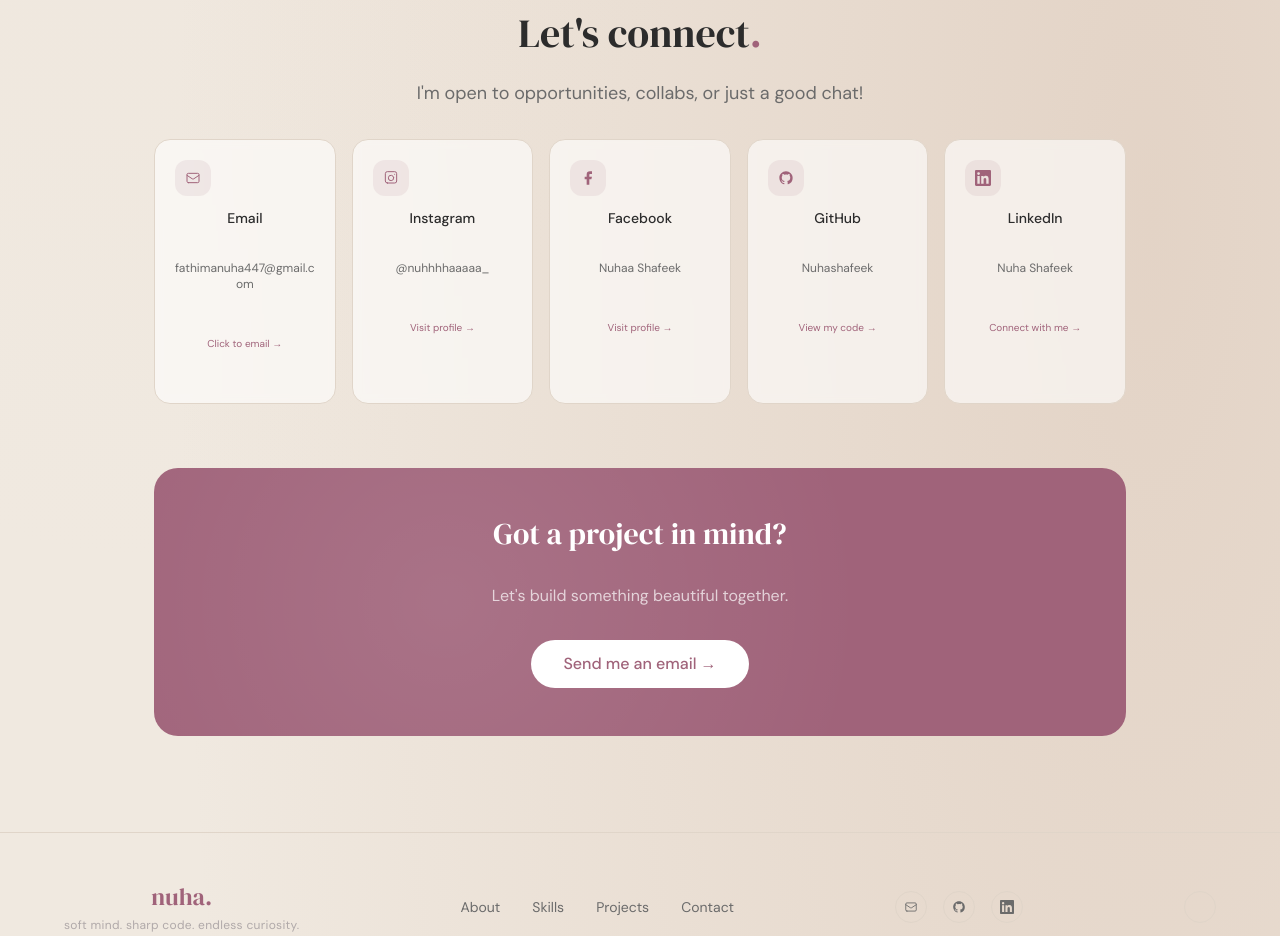
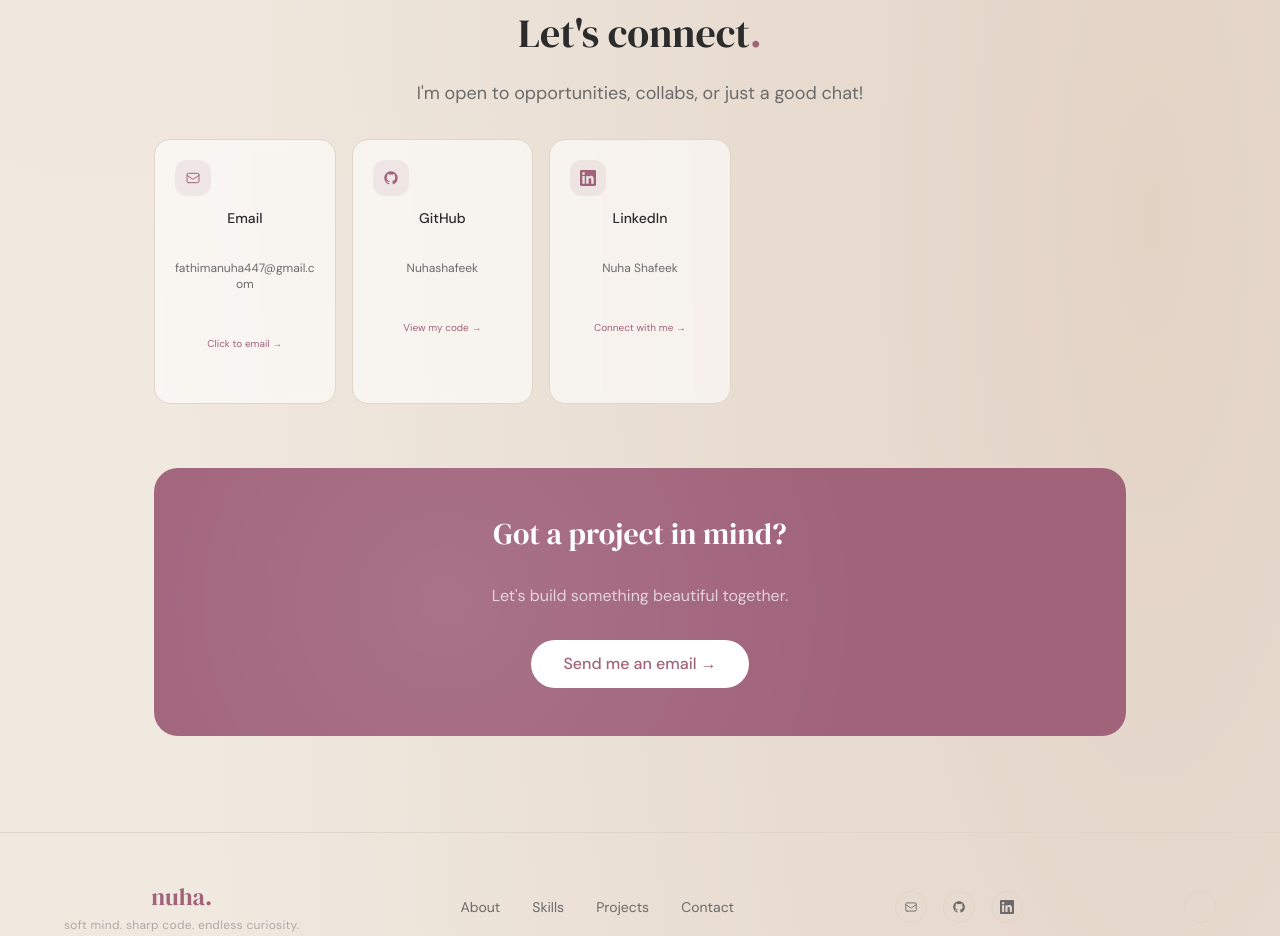
Before and after one commit to Nuhashafeek/portfolio, a plain HTML site: page index.html in a window 1280 px wide. Shown: the part 3375-4311 px from the top of the page. Drawn offline with nearby package versions, Linux system fonts and the light colour scheme.

Commit message:
removed links

```diff
--- a/index.html
+++ b/index.html
@@ -388,31 +388,9 @@
           <p class="text-[10px] text-mauve mt-auto">Click to email →</p>
         </a>
 
-        <a href="https://www.instagram.com/nuhhhhaaaaa_?igsh=b2J4c3Q5amU1ejc2&utm_source=qr" target="_blank" class="group bg-white/60 backdrop-blur-sm border border-[#e0d5c9] rounded-2xl p-5 hover:-translate-y-2 transition-all duration-300 flex flex-col gap-3 fade-up fade-up-delay-2">
-          <div class="w-9 h-9 rounded-xl bg-mauve/10 flex items-center justify-center group-hover:bg-mauve transition-all duration-300">
-            <svg class="w-4 h-4 text-mauve group-hover:text-white transition-colors duration-300" fill="none" stroke="currentColor" viewBox="0 0 24 24">
-              <path stroke-linecap="round" stroke-linejoin="round" stroke-width="1.5" d="M16 11.37A4 4 0 1112.63 8 4 4 0 0116 11.37zm1.5-4.87h.01M6.5 19.5h11a3 3 0 003-3v-11a3 3 0 00-3-3h-11a3 3 0 00-3 3v11a3 3 0 003 3z"/>
-            </svg>
-          </div>
-          <div>
-            <p class="text-sm font-medium text-[#2C2C2C] mb-0.5">Instagram</p>
-            <p class="text-xs text-[#6B6B6B]">@nuhhhhaaaaa_</p>
-          </div>
-          <p class="text-[10px] text-mauve mt-auto">Visit profile →</p>
-        </a>
 
-        <a href="https://www.facebook.com/share/1EPKQvu4YJ/?mibextid=wwXIfr" target="_blank" class="group bg-white/60 backdrop-blur-sm border border-[#e0d5c9] rounded-2xl p-5 hover:-translate-y-2 transition-all duration-300 flex flex-col gap-3 fade-up fade-up-delay-3">
-          <div class="w-9 h-9 rounded-xl bg-mauve/10 flex items-center justify-center group-hover:bg-mauve transition-all duration-300">
-            <svg class="w-4 h-4 text-mauve group-hover:text-white transition-colors duration-300" fill="currentColor" viewBox="0 0 24 24">
-              <path d="M18 2h-3a5 5 0 00-5 5v3H7v4h3v8h4v-8h3l1-4h-4V7a1 1 0 011-1h3z"/>
-            </svg>
-          </div>
-          <div>
-            <p class="text-sm font-medium text-[#2C2C2C] mb-0.5">Facebook</p>
-            <p class="text-xs text-[#6B6B6B]">Nuhaa Shafeek</p>
-          </div>
-          <p class="text-[10px] text-mauve mt-auto">Visit profile →</p>
-        </a>
+
+
 
         <a href="https://github.com/Nuhashafeek" target="_blank" class="group bg-white/60 backdrop-blur-sm border border-[#e0d5c9] rounded-2xl p-5 hover:-translate-y-2 transition-all duration-300 flex flex-col gap-3 fade-up fade-up-delay-4">
           <div class="w-9 h-9 rounded-xl bg-mauve/10 flex items-center justify-center group-hover:bg-mauve transition-all duration-300">
```
